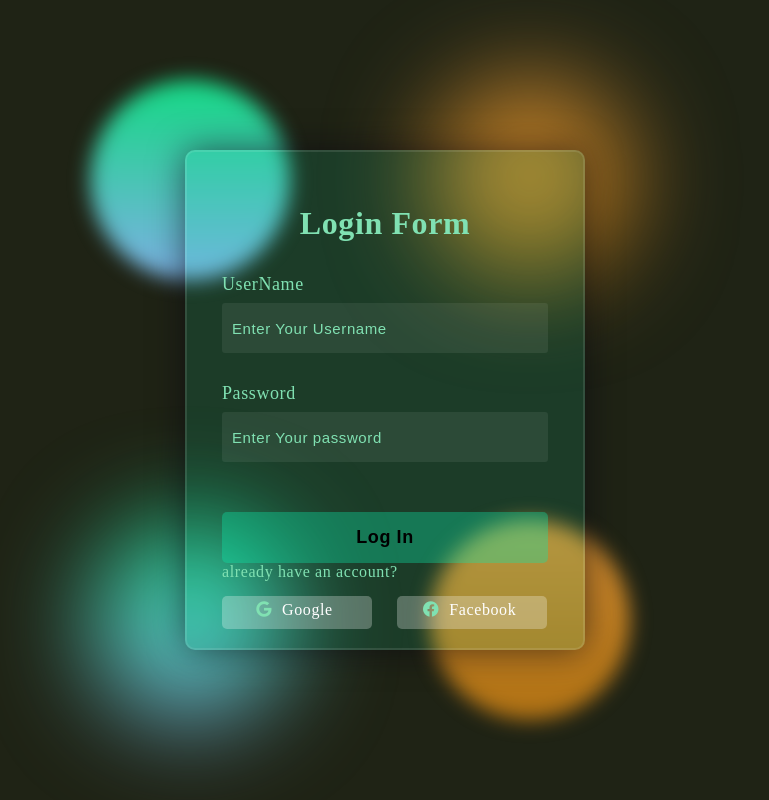
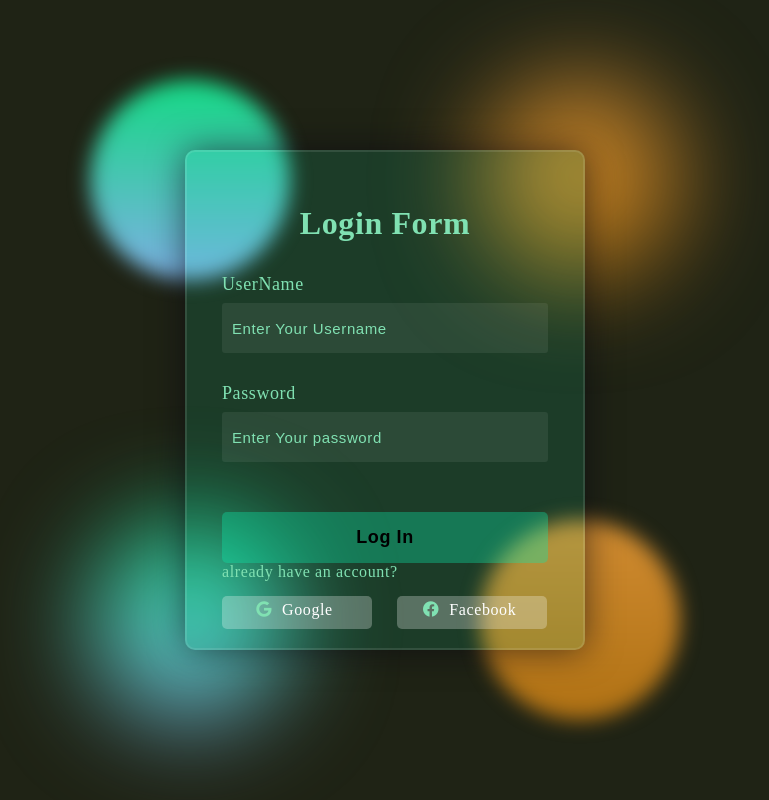
Before and after one commit to athawalesanket0/Login-form, a plain HTML site: page index.html in a window 1280 px wide. Shown: the whole page, without its empty margins (255-1024 px from the left). Drawn offline with Linux system fonts and the light colour scheme.

Commit message:
Update style.css

```diff
--- a/style.css
+++ b/style.css
@@ -140,14 +140,14 @@ button:hover {
 
 .shape:nth-child(2) {
     background: linear-gradient(#d08b31, #af7113);
-    right: -30px;
+    right: -80px;
     top: -80px;
     filter: blur(50px);
 }
 
 .shape:nth-child(3) {
   background: linear-gradient(#d08b31, #af7113);
-  right: -30px;
+  right: -80px;
   bottom: -80px;
   filter: blur(10px);
 }
```
